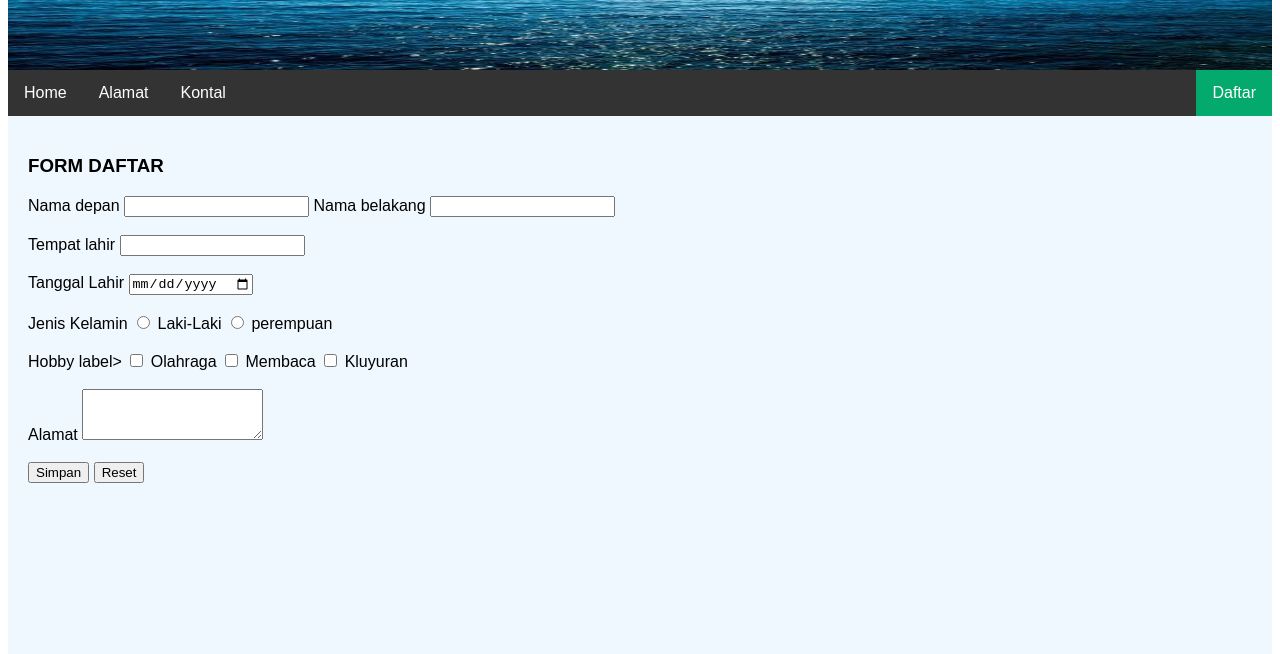
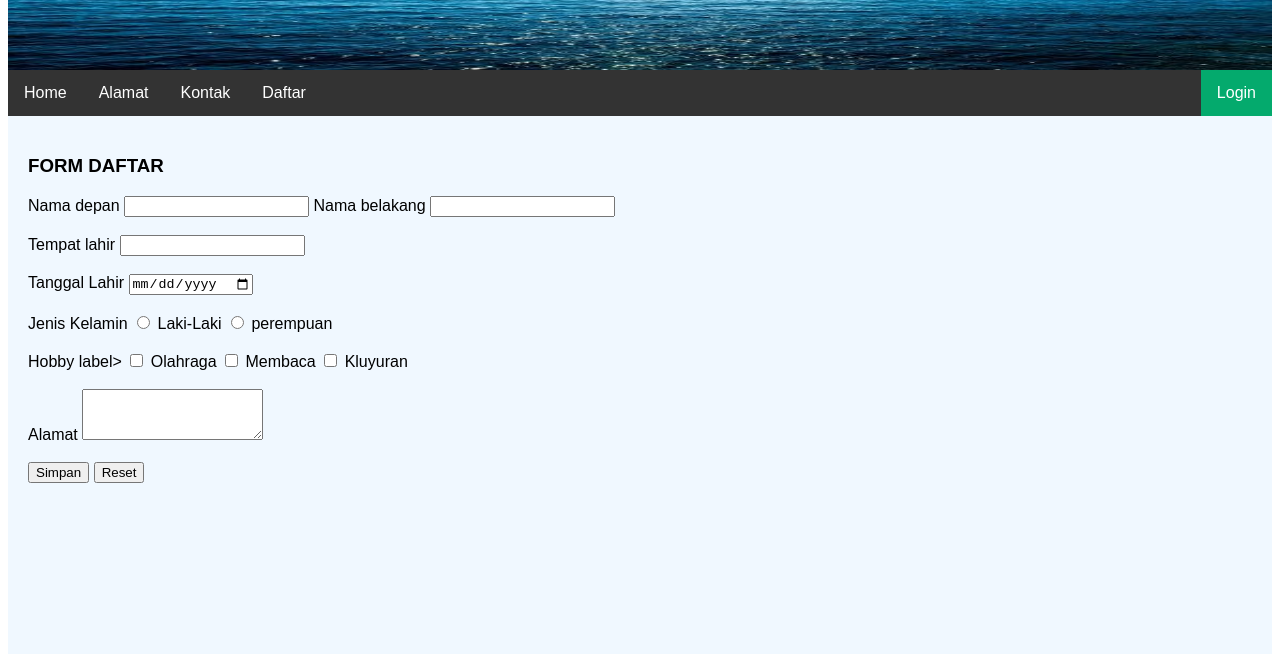
Before and after one commit to calvinputra123/calvinputra.github.io, a plain HTML site: page formdaftar.html in a window 1280 px wide. Shown: the part 146-800 px from the top of the page. Drawn offline with Linux system fonts and the light colour scheme.

Commit message:
Update formdaftar.html

```diff
--- a/formdaftar.html
+++ b/formdaftar.html
@@ -100,8 +100,9 @@ footer {
     <ul>
       <li><a href="simantik.html">Home</a></li>
       <li><a href="#">Alamat</a></li>
-      <li><a href="#">Kontal</a></li>
-      <li style="float:right"><a class="active" href="formdaftar.html">Daftar</a></li>
+      <li><a href="#">Kontak</a></li>
+      <li><a href="fromdaftar.html">Daftar</a></li>
+      <li style="float:right"><a class="active" href="login.html">Login</a></li>
     </ul>
   </nav>
 
```
